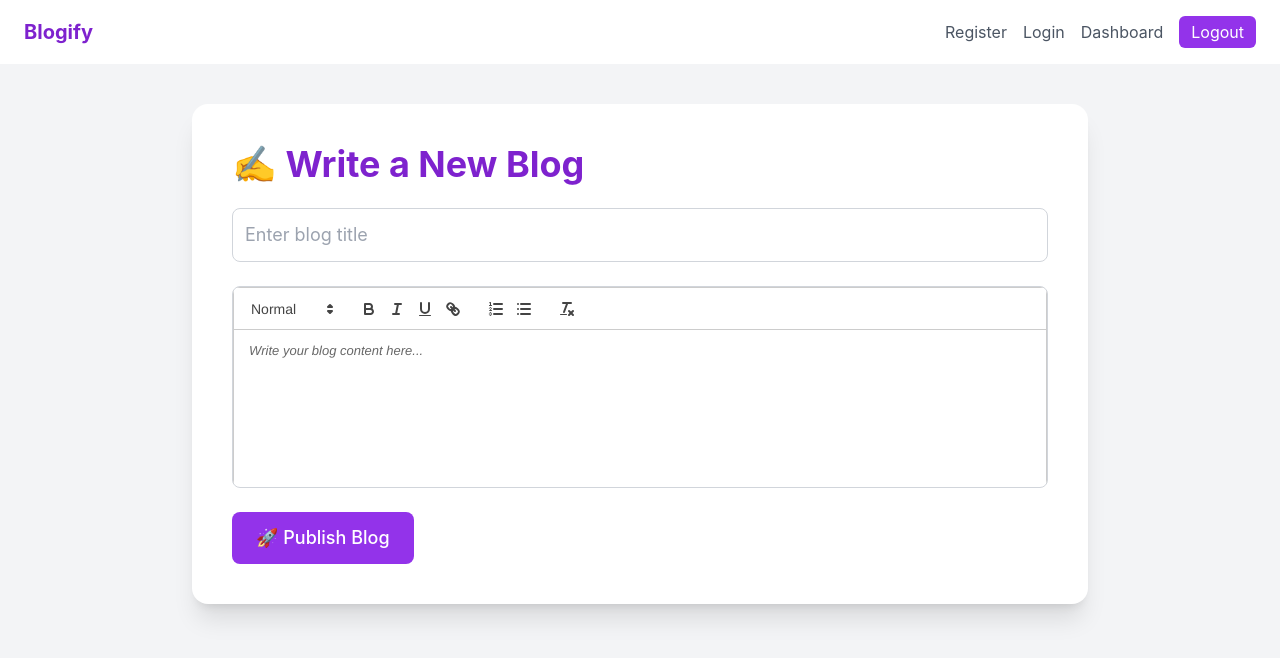
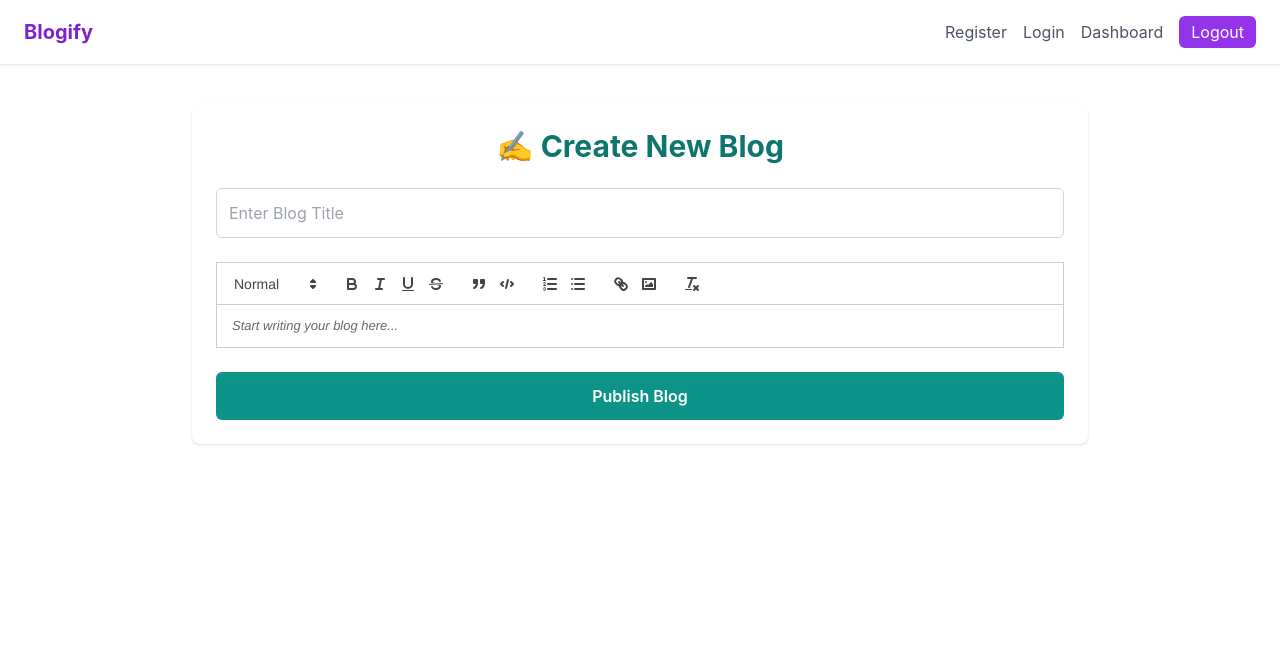
Before and after one commit to Megha03-coder/Blogging-Platform, a React (Create React App) app in the folder client/: page /create-blog in a window 1280 px wide. Shown: the top 658 px of the page. Built offline with nearby package versions, Linux system fonts and the light colour scheme.

Commit message:
create CreateBlog page

```diff
--- a/client/src/pages/CreateBlog.jsx
+++ b/client/src/pages/CreateBlog.jsx
@@ -1,48 +1,76 @@
 import React, { useState } from 'react';
 import ReactQuill from 'react-quill';
 import 'react-quill/dist/quill.snow.css';
+import axios from 'axios';
+import { useNavigate } from 'react-router-dom';
+
+const modules = {
+  toolbar: [
+    [{ header: [1, 2, false] }],
+    ['bold', 'italic', 'underline', 'strike'],
+    ['blockquote', 'code-block'],
+    [{ list: 'ordered' }, { list: 'bullet' }],
+    ['link', 'image'], // ✅ Enable image uploads
+    ['clean'],
+  ],
+};
 
 export default function CreateBlog() {
   const [title, setTitle] = useState('');
   const [content, setContent] = useState('');
+  const navigate = useNavigate();
 
-  const handleSubmit = (e) => {
+  const handleSubmit = async (e) => {
     e.preventDefault();
-    console.log({ title, content });
-    alert("Blog submitted!");
+
+    try {
+      const token = localStorage.getItem('token');
+      const res = await axios.post(
+        'http://localhost:5000/api/blogs/create',
+        { title, content },
+        {
+          headers: {
+            Authorization: `Bearer ${token}`,
+          },
+        }
+      );
+
+      alert('✅ Blog posted successfully!');
+      navigate('/my-blogs'); // Redirect to user's blog list
+    } catch (err) {
+      console.error('❌ Failed to post blog:', err);
+      alert(err.response?.data?.msg || 'Failed to post blog');
+    }
   };
 
   return (
-    <div className="min-h-screen bg-gray-100 py-10">
-      <div className="max-w-4xl mx-auto bg-white p-10 rounded-2xl shadow-xl">
-        <h1 className="text-4xl font-bold text-purple-700 mb-6">✍️ Write a New Blog</h1>
-
+    <div className="max-w-4xl mx-auto mt-10 bg-white p-6 rounded-lg shadow">
+      <h1 className="text-3xl font-bold text-center text-teal-700 mb-6">✍️ Create New Blog</h1>
       <form onSubmit={handleSubmit} className="space-y-6">
         <input
           type="text"
-            placeholder="Enter blog title"
+          placeholder="Enter Blog Title"
+          className="w-full p-3 border border-gray-300 rounded-md focus:outline-none focus:ring-2 focus:ring-teal-400"
           value={title}
           onChange={(e) => setTitle(e.target.value)}
-            className="w-full p-3 border border-gray-300 rounded-lg text-lg focus:outline-none focus:ring-2 focus:ring-purple-400"
+          required
         />
 
-          <div className="bg-white rounded-lg border border-gray-300 overflow-hidden">
         <ReactQuill
           value={content}
           onChange={setContent}
-              placeholder="Write your blog content here..."
-              className="h-[200px]"
+          modules={modules}
+          placeholder="Start writing your blog here..."
+          className="bg-white"
         />
-          </div>
 
         <button
           type="submit"
-            className="bg-purple-600 hover:bg-purple-700 text-white px-6 py-3 rounded-lg text-lg font-medium transition"
+          className="w-full py-3 bg-teal-600 text-white font-semibold rounded-md hover:bg-teal-700 transition"
         >
-            🚀 Publish Blog
+          Publish Blog
         </button>
       </form>
     </div>
-    </div>
   );
 }
```
Lines whose indentation alone changed are shown as unchanged.
